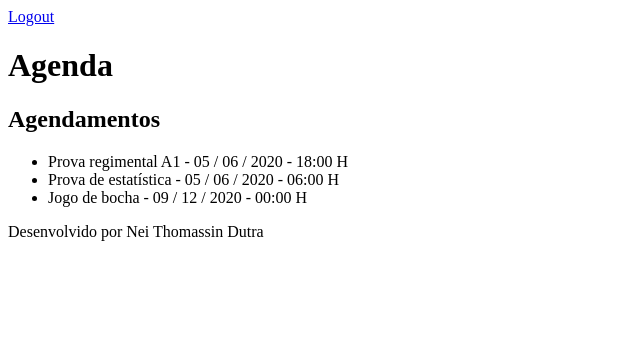
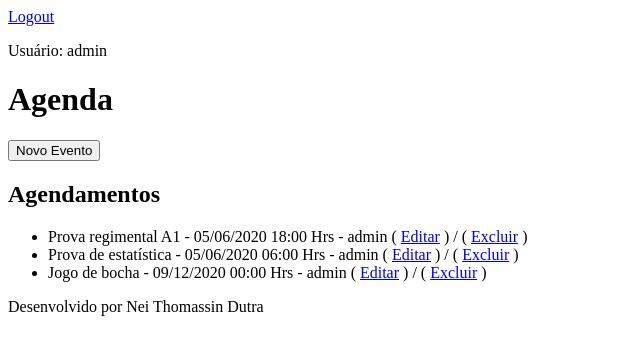
Before and after one commit to NeiTDutra/agenda_django, a Django app: page /agenda/ in a window 1280 px wide. Shown: the top 355 px of the page, without its empty margins (0-640 px from the left). Run offline with Django 3.2, Linux system fonts and the light colour scheme; a user stored in the database is signed in; data comes from the database, SQL or seed files in the repository; both versions use the stored data as it was after the commit.

Commit message:
Adicionado funções de inclusão e exclusão de recursos/dados

```diff
--- a/agenda_django/settings.py
+++ b/agenda_django/settings.py
@@ -99,15 +99,15 @@ AUTH_PASSWORD_VALIDATORS = [
 # Internationalization
 # https://docs.djangoproject.com/en/3.0/topics/i18n/
 
-LANGUAGE_CODE = 'en-us'
+LANGUAGE_CODE = 'pt-br'
 
-TIME_ZONE = 'UTC'
+TIME_ZONE = 'America/Sao_Paulo'
 
 USE_I18N = True
 
 USE_L10N = True
 
-USE_TZ = True
+USE_TZ = False
 
 # Static files (CSS, JavaScript, Images)
 # https://docs.djangoproject.com/en/3.0/howto/static-files/
--- a/agenda_django/urls.py
+++ b/agenda_django/urls.py
@@ -22,6 +22,9 @@ from krnl import views
 urlpatterns = [
     path('admin/', admin.site.urls),
     path('agenda/', views.lista_eventos),
+    path('agenda/evento/', views.evento),
+    path('agenda/evento/submit', views.submit_evento),
+    path('agenda/evento/delete/<int:id_evento>/', views.delete_evento),
     path('', RedirectView.as_view(url='/agenda/')),
     path('login/', views.login_user),
     path('login/submit', views.submit_login),
--- a/krnl/admin.py
+++ b/krnl/admin.py
@@ -4,7 +4,7 @@ from krnl.models import Evento
 
 # Register your models here.
 class EventoAdmin(admin.ModelAdmin):
-    list_display = ('titulo', 'data_evento', 'data_criacao')
+    list_display = ('id', 'titulo', 'data_evento', 'data_criacao')
     list_filter = ('usuario',)
 
 
--- a/krnl/models.py
+++ b/krnl/models.py
@@ -6,7 +6,7 @@ from django.contrib.auth.models import User
 class Evento(models.Model):
     titulo = models.CharField(max_length=100)
     descricao = models.TextField(blank=True, null=True)
-    data_evento = models.DateTimeField()
+    data_evento = models.DateTimeField(verbose_name='Data do Evento')
     data_criacao = models.DateTimeField(auto_now=True)
     usuario = models.ForeignKey(User, on_delete=models.CASCADE)
 
@@ -16,5 +16,17 @@ class Evento(models.Model):
     def __str__(self):
         return self.titulo
 
+    #def get_data_evento(self):
+    #    return self.data_evento.strftime('%d / %m / %Y - %H:%M H')
+
     def get_data_evento(self):
-        return self.data_evento.strftime('%d / %m / %Y - %H:%M H')
+        return self.data_evento.strftime('%d/%m/%Y %H:%M Hrs')
+
+    def get_data_input_evento(self):
+        return self.data_evento.strftime('%Y-%m-%dT%H:%M')
+
+    def get_evento_atrasado(self):
+        if self.data_evento < datetime.now():
+            return True
+        else:
+            return False
--- a/krnl/views.py
+++ b/krnl/views.py
@@ -1,3 +1,5 @@
+from datetime import datetime
+
 from django.shortcuts import render, redirect
 from krnl.models import Evento
 from django.contrib.auth.decorators import login_required
@@ -32,3 +34,30 @@ def lista_eventos(request):
     evento = Evento.objects.filter(usuario=usuario)
     dados = {'eventos':evento}
     return render(request, 'agenda.html', dados)
+
+@login_required(login_url='/login/')
+def evento(request):
+    return render(request, 'evento.html')
+
+@login_required(login_url='/login/')
+def submit_evento(request):
+    if request.POST:
+        titulo = request.POST.get('titulo')
+        descricao = request.POST.get('descricao')
+        data_evento = request.POST.get('data_evento')
+        usuario = request.user
+        Evento.objects.create(
+            titulo=titulo,
+            descricao=descricao,
+            data_evento=data_evento,
+            usuario=usuario
+        )
+    return redirect('/')
+
+@login_required(login_url='/login/')
+def delete_evento(request, id_evento):
+    usuario = request.user
+    evento = Evento.objects.get(id=id_evento)
+    if usuario == evento.usuario:
+        evento.delete()
+    return redirect('/')
--- a/templates/agenda.html
+++ b/templates/agenda.html
@@ -2,10 +2,21 @@
 
 {% block content %}
     <h1>Agenda</h1>
+    <a href="evento/">
+        <button type="button">Novo Evento</button>
+    </a>
     <h2>Agendamentos</h2>
     <ul>
     {% for evento in eventos %}
-        <li>{{ evento.titulo }} - {{ evento.get_data_evento }}</li>
+
+        <li>{{ evento.titulo }} - {{ evento.get_data_evento }} - {{ evento.usuario }}
+            (
+            <a href="#"> Editar</a>
+            ) / (
+            <a href="evento/delete/{{ evento.id }}/"> Excluir</a>
+            )
+        </li>
+
     {% endfor %}
     </ul>
 {% endblock %}
--- a/templates/login.html
+++ b/templates/login.html
@@ -14,6 +14,7 @@
             <input type="password" name="passwd">
             <button name="submit">Entrar</button>
         </form>
+        <br>
 
         {% for message in messages %}
             <strong>Erro: </strong>{{ message }}
--- a/templates/model_header.html
+++ b/templates/model_header.html
@@ -2,3 +2,6 @@
     <meta charset="UTF-8">
     <a href="/logout">Logout</a>
     <title>Agenda</title>
+    {% block content %}
+    <p>Usuário: {{ request.user }}</p>
+    {% endblock %}
```
Also changed, not shown: templates/evento.html (added, +26 -0 lines), db.sqlite3.
